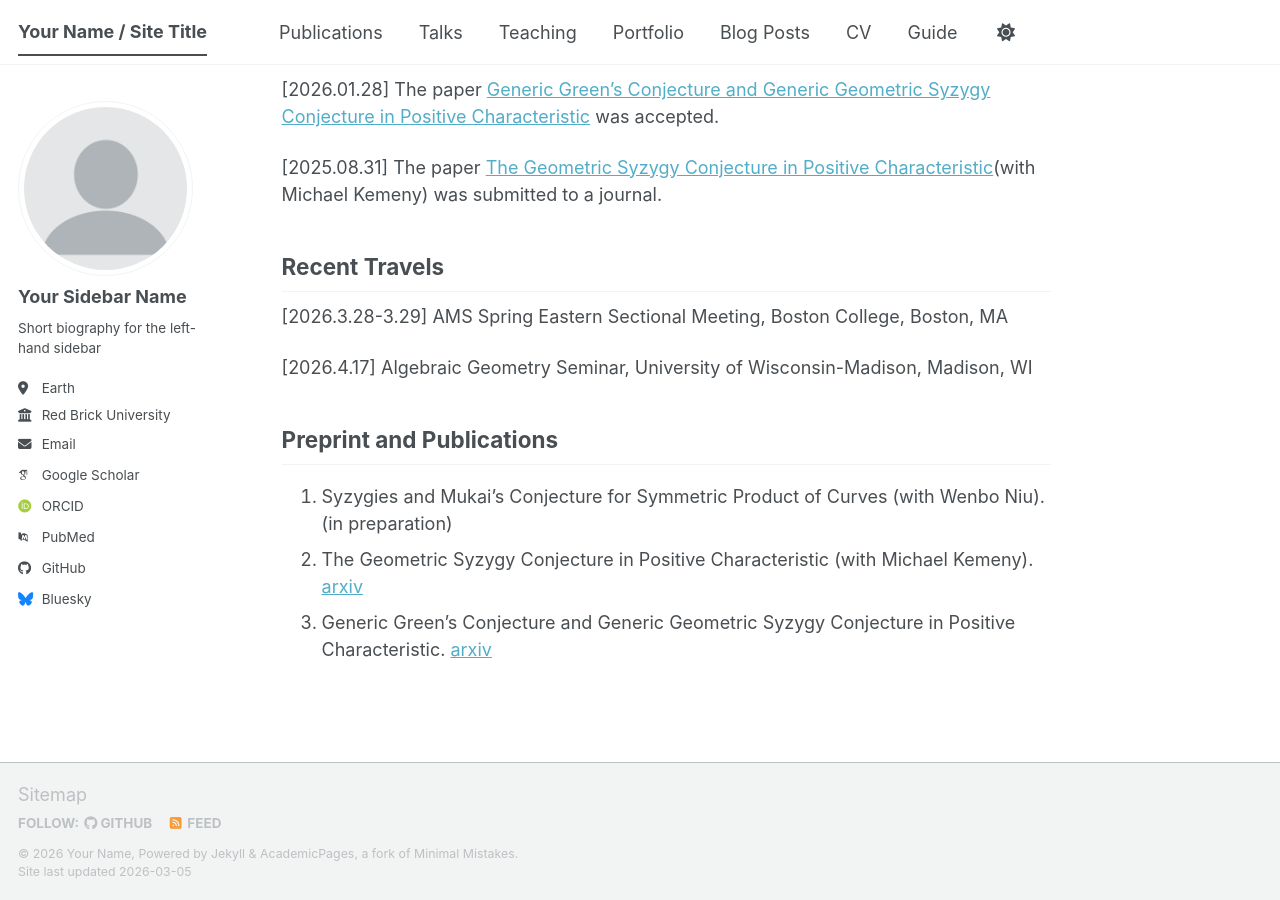
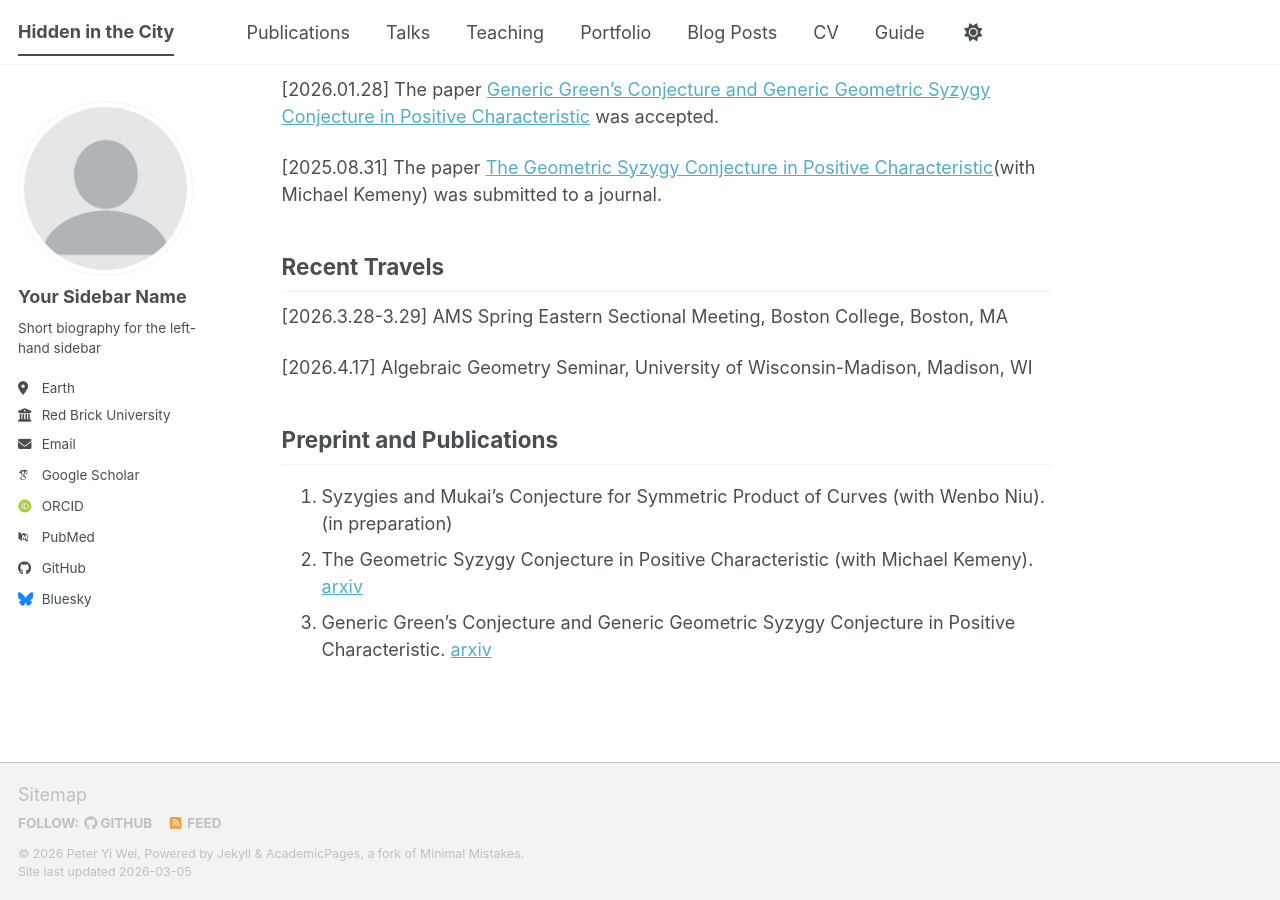
Before and after one commit to peter-yi-wei/peter-yi-wei.github.io, a Jekyll site: the page built from _pages/about.md, in a window 1280 px wide and 900 px high, scrolled down 616 px. Built offline with Jekyll 4.4.1, drawn with Linux system fonts in a browser that asks for light colours; some web fonts are replaced; a script bundle is joined from its source files by our own code; library files that are not in the unit come from our copies.

Commit message:
Update site title, name, and repository in config

```diff
--- a/_config.yml
+++ b/_config.yml
@@ -9,14 +9,14 @@
 # Basic Site Settings
 locale                   : "en-US"
 site_theme               : "default" # The available themes options are "default", "air", "sunrise", "mint", "dirt" and "contrast"
-title                    : "Your Name / Site Title"
+title                    : "Hidden in the City"
 title_separator          : "-"
-name                     : &name "Your Name"
-description              : &description "Your Name's academic portfolio"   # Update this with a general description of your site, this is the default if not overridden by a page
+name                     : &name "Peter Yi Wei"
+description              : &description "Peter Yi Wei's academic portfolio"   # Update this with a general description of your site, this is the default if not overridden by a page
 url                      : https://academicpages.github.io # The base hostname & protocol for your site e.g. "https://[your GitHub username].github.io",
                                                            # or if you already have some other page hosted on Github then use "https://[your GitHub username].github.io/[Your Repo Name]"
 baseurl                  : "" # the subpath of your site, e.g. "/blog"
-repository               : "academicpages/academicpages.github.io"
+repository               : "peter-yi-wei/peter-yi-wei.github.io"
 
 # Site Author - The following control what appear as part of the author content on the side bar.
 #               If a field is blank the icon and link will not appear, otherwise it will be shown.
```
